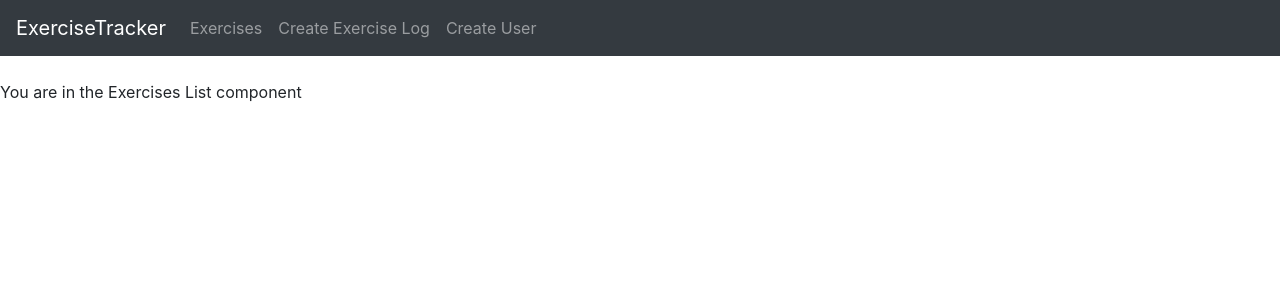
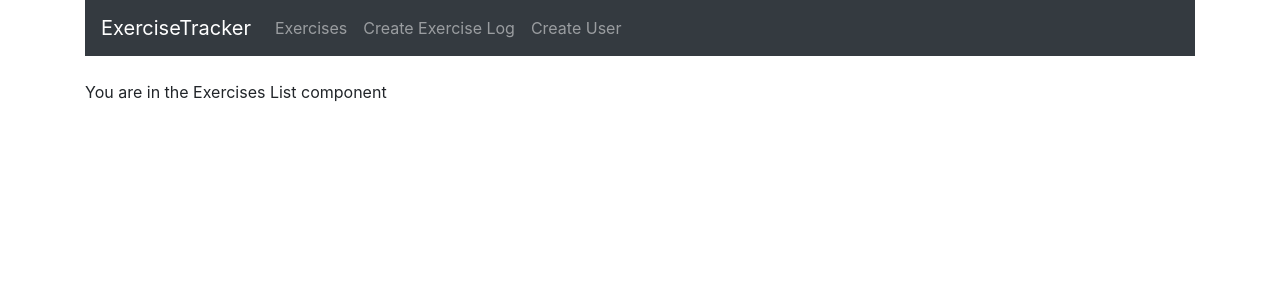
Before and after one commit to Lekkyjay/exercise-tracker, a React (Create React App) app: page / in a window 1280 px wide. Shown: the top 300 px of the page. Built offline with nearby package versions, Linux system fonts and the light colour scheme.

Commit message:
Implemented navigation bar

```diff
--- a/src/App.js
+++ b/src/App.js
@@ -11,12 +11,14 @@ import CreateUser from './components/CreateUser';
 function App() {
   return (
     <Router>
+      <div className="container">
         <Navbar />
         <br/>
         <Route path="/" exact component={ExercisesList} />
         <Route path="/edit/:id" exact component={EditExercises} />
         <Route path="/create" exact component={CreateExercises} />
         <Route path="/user" exact component={CreateUser} />
+      </div>
     </Router>
   );
 }
--- a/src/components/Navbar.js
+++ b/src/components/Navbar.js
@@ -12,15 +12,15 @@ export class Navbar extends Component {
               <Link to="/" className="nav-link">Exercises</Link>
             </li>
             <li className="navbar-item">
-            <Link to="/create" className="nav-link">Create Exercise Log</Link>
+              <Link to="/create" className="nav-link">Create Exercise Log</Link>
             </li>
             <li className="navbar-item">
-            <Link to="/user" className="nav-link">Create User</Link>
+              <Link to="/user" className="nav-link">Create User</Link>
             </li>
           </ul>
         </div>
       </nav>
-    )
+    );
   }
 }
 
```
Lines whose indentation alone changed are shown as unchanged.
